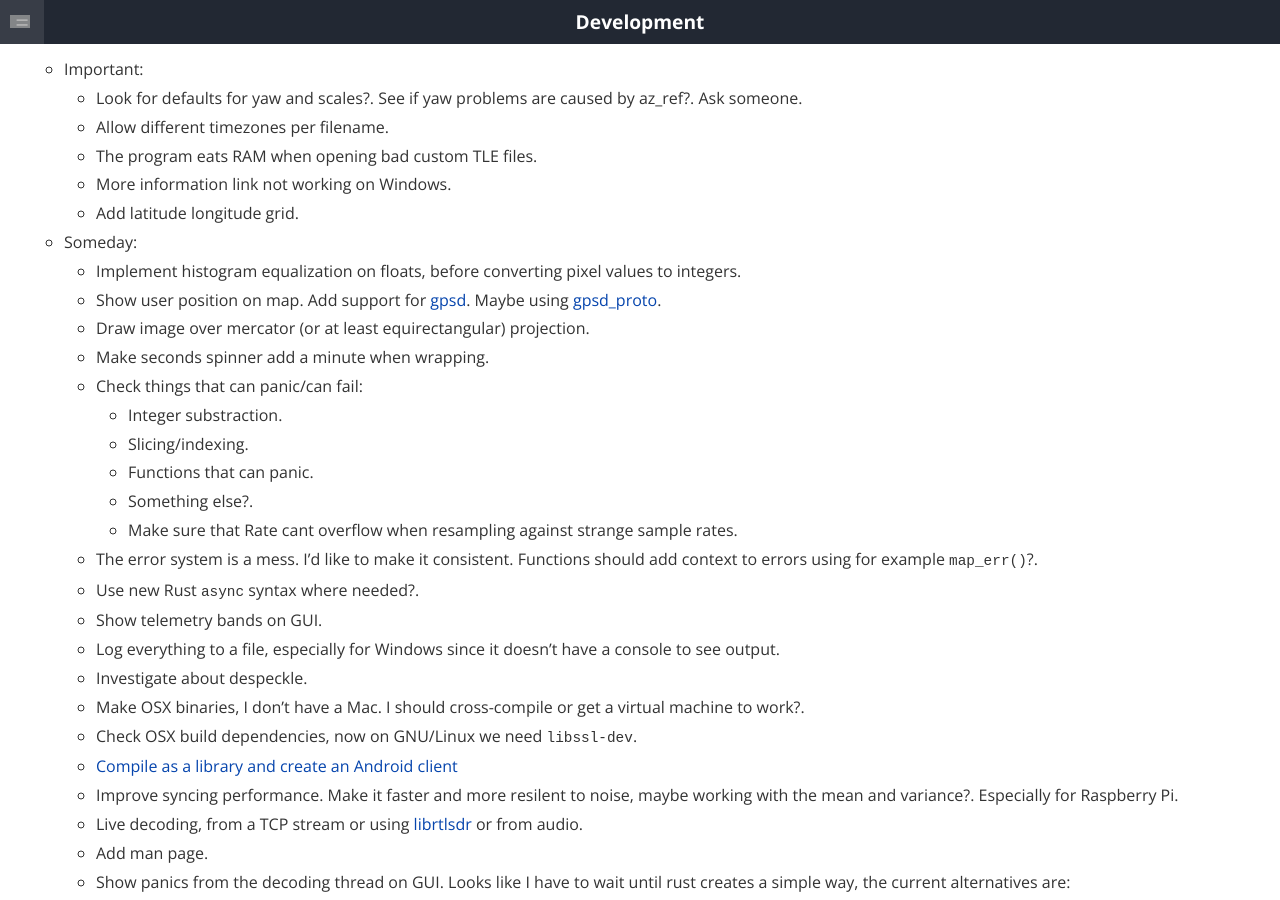
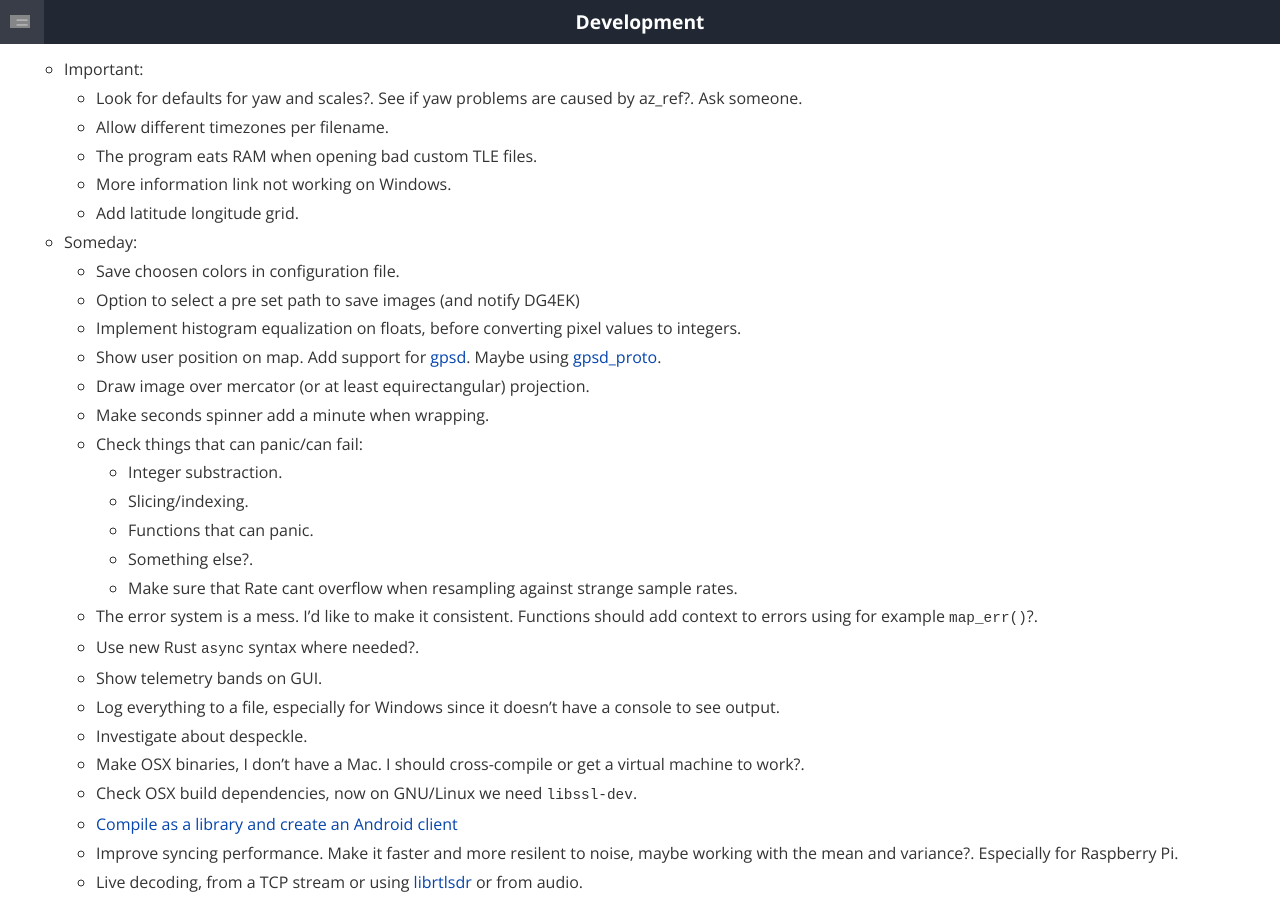
Before and after one commit to martinber/noaa-apt, a Jekyll site: the page built from docs/development.md, in a window 1280 px wide and 900 px high, scrolled down 1767 px. Built offline with Jekyll 4.4.1, drawn with Linux system fonts in a browser that asks for light colours.

Commit message:
Things to do

```diff
--- a/docs/development.md
+++ b/docs/development.md
@@ -93,6 +93,10 @@ Notes:
     - Add latitude longitude grid.
 
 - Someday:
+
+    - Save choosen colors in configuration file.
+
+    - Option to select a pre set path to save images (and notify DG4EK)
 
     - Implement histogram equalization on floats, before converting pixel values
         to integers.
```
